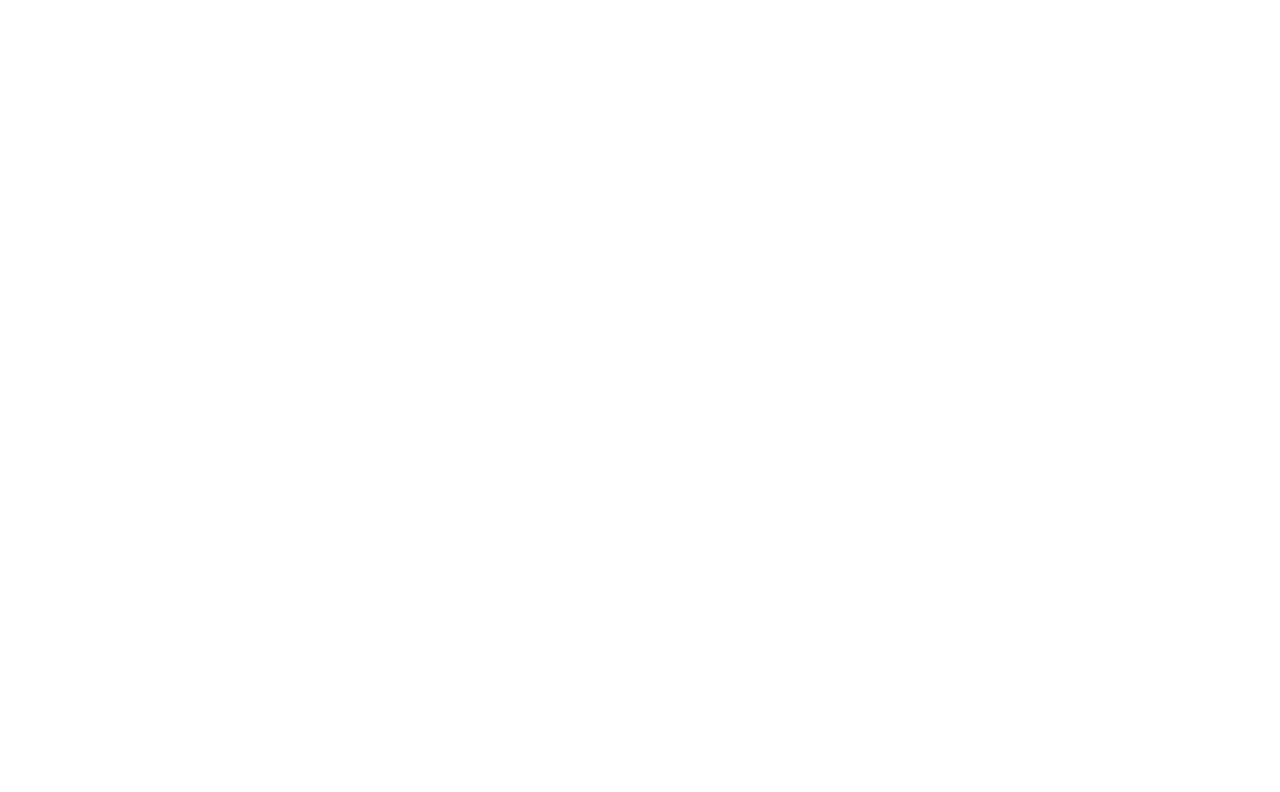
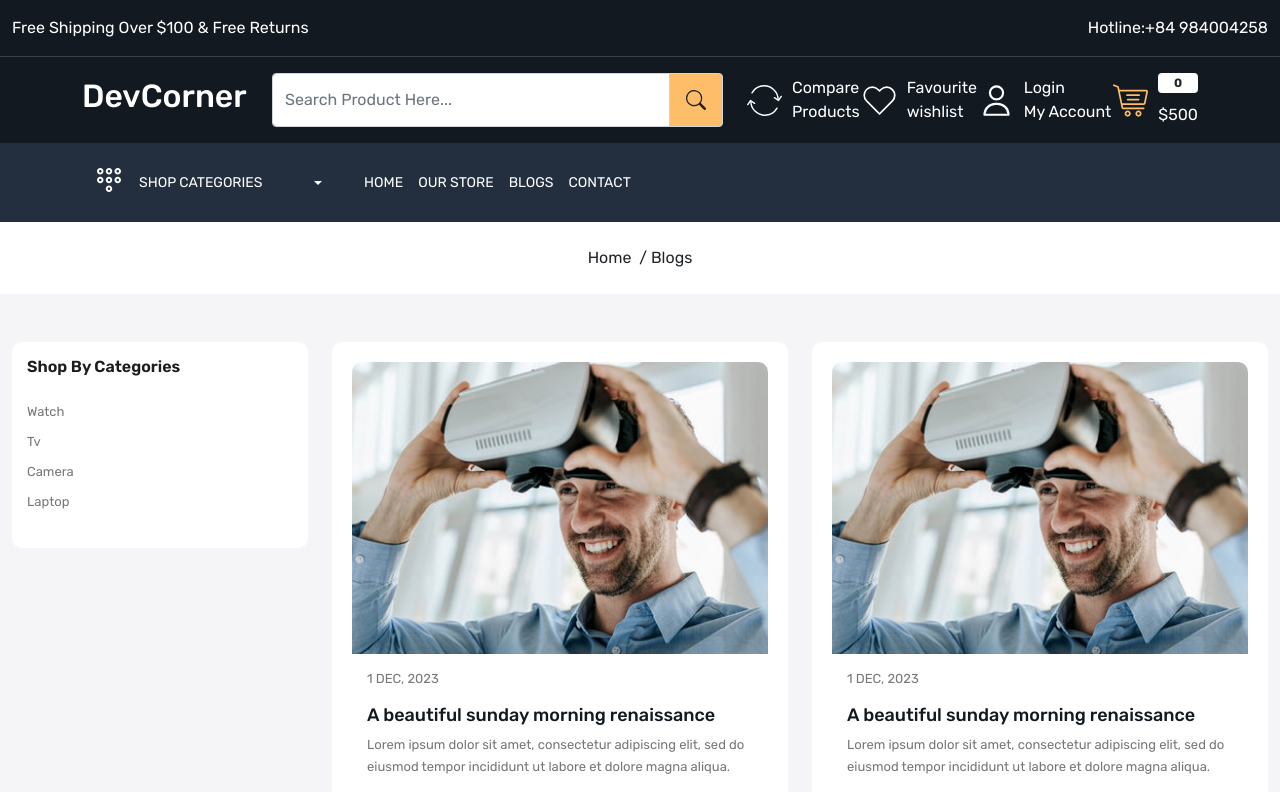
Before and after one commit to PuuGoo/E_Ecommerce_Puu, a React (Create React App) app: page /blogs in a window 1280 px wide. Before the commit this address had no page. Shown: the top 792 px of the page. Built offline with nearby package versions, Linux system fonts and the light colour scheme.

Commit message:
Blogs Page

```diff
--- a/src/App.js
+++ b/src/App.js
@@ -7,6 +7,7 @@
 import About from "./pages/About";
 import Contact from "./pages/Contact";
 import OurStore from "./pages/OurStore";
+import Blog from "./pages/Blog";
 
 function App() {
   return (
@@ -20,6 +21,7 @@
             <Route path="about" element={<About />} />
             <Route path="contact" element={<Contact />} />
             <Route path="store" element={<OurStore />} />
+            <Route path="blogs" element={<Blog />} />
           </Route>
         </Routes>
       </BrowserRouter>
--- a/src/components/BlogCard.js
+++ b/src/components/BlogCard.js
@@ -3,10 +3,9 @@
 
 const BlogCard = () => {
   return (
-    <div className="col-3">
     <div className="blog-card">
       <div className="card-image">
-          <img src="images/blog-1.jpg" alt="blog" className="img-fluid" />
+        <img src="images/blog-1.jpg" alt="blog" className="img-fluid w-100" />
       </div>
       <div className="blog-content">
         <p className="date">1 Dec, 2023</p>
@@ -20,7 +19,6 @@
         </Link>
       </div>
     </div>
-    </div>
   );
 };
 
--- a/src/components/Header.js
+++ b/src/components/Header.js
@@ -129,7 +129,7 @@
                   <div className="d-flex align-items-center gap-15">
                     <NavLink to="/">Home</NavLink>
                     <NavLink to="/store">Our Store</NavLink>
-                    <NavLink to="/">Blogs</NavLink>
+                    <NavLink to="/blogs">Blogs</NavLink>
                     <NavLink to="/Contact">Contact</NavLink>
                   </div>
                 </div>
--- /dev/null
+++ b/src/pages/Blog.js
@@ -0,0 +1,50 @@
+import React from "react";
+import Meta from "../components/Meta";
+import BreadCrumb from "../components/BreadCrumb";
+import BlogCard from "../components/BlogCard";
+
+const Blog = () => {
+  return (
+    <>
+      <Meta title={"Blogs"} />
+      <BreadCrumb title="Blogs" />
+      <div className="blog-wrapper home-wrapper-2 py-5">
+        <div className="container-xxl">
+          <div className="row">
+            <div className="col-3">
+              <div className="filter-card mb-3">
+                <h3 className="filter-title">Shop By Categories</h3>
+                <div>
+                  <ul className="ps-0">
+                    <li>Watch</li>
+                    <li>Tv</li>
+                    <li>Camera</li>
+                    <li>Laptop</li>
+                  </ul>
+                </div>
+              </div>
+            </div>
+            <div className="col-9">
+              <div className="row">
+                <div className="col-6 mb-3">
+                  <BlogCard />
+                </div>
+                <div className="col-6 mb-3">
+                  <BlogCard />
+                </div>
+                <div className="col-6 mb-3">
+                  <BlogCard />
+                </div>
+                <div className="col-6 mb-3">
+                  <BlogCard />
+                </div>
+              </div>
+            </div>
+          </div>
+        </div>
+      </div>
+    </>
+  );
+};
+
+export default Blog;
--- a/src/pages/Home.js
+++ b/src/pages/Home.js
@@ -361,10 +361,20 @@
             <div className="col-12">
               <h3 className="section-heading">Our Latest Blogs</h3>
             </div>
-            <BlogCard />
-            <BlogCard />
-            <BlogCard />
-            <BlogCard />
+          </div>
+          <div className="row">
+            <div className="col-3">
+              <BlogCard />
+            </div>
+            <div className="col-3">
+              <BlogCard />
+            </div>
+            <div className="col-3">
+              <BlogCard />
+            </div>
+            <div className="col-3">
+              <BlogCard />
+            </div>
           </div>
         </div>
       </section>
```
Lines whose indentation alone changed are shown as unchanged.
